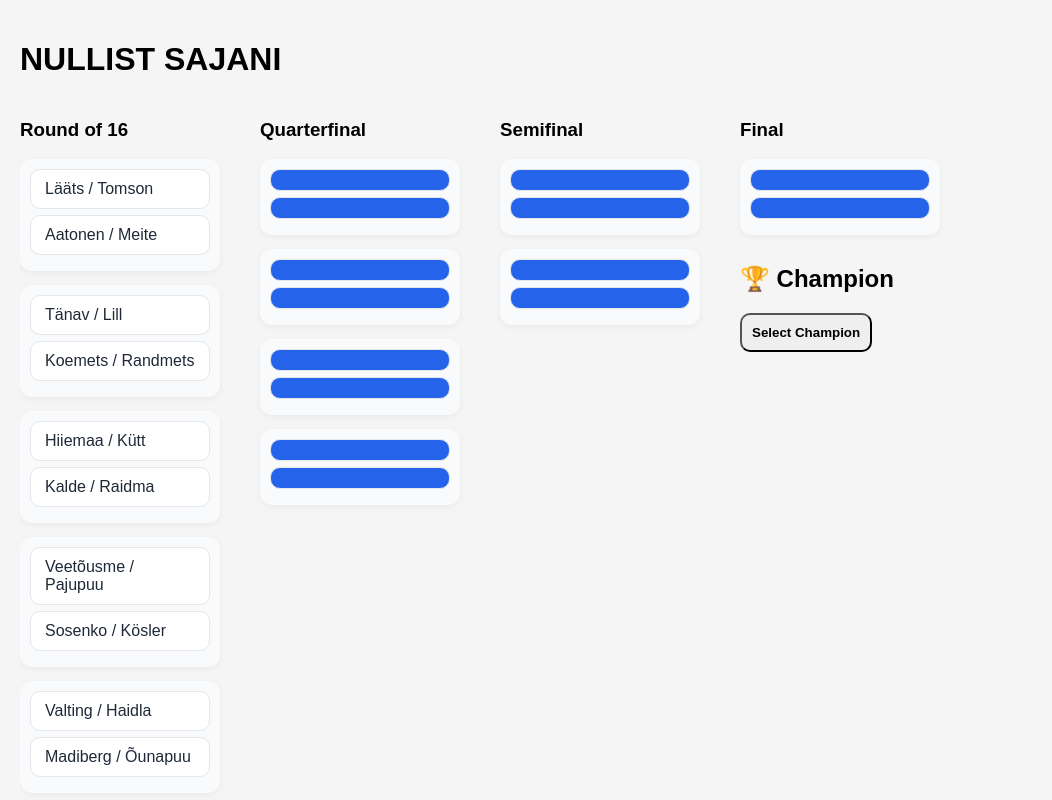
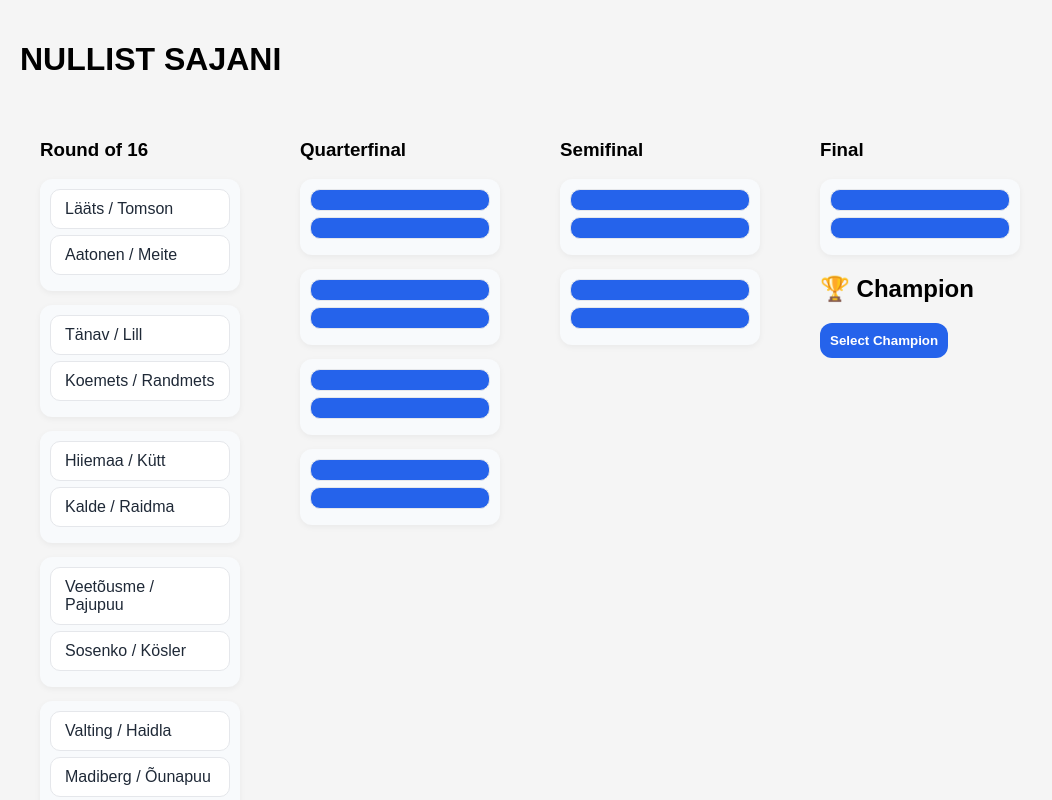
Before and after one commit to martcasual/nullist-sajani-bracket, a React (Vite) app: page / in a window 1280 px wide. Shown: the top 800 px of the page, without its empty margins (0-1052 px from the left). Built offline with nearby package versions, Linux system fonts and the light colour scheme.

Commit message:
Update Bracket.jsx

```diff
--- a/src/components/Bracket.jsx
+++ b/src/components/Bracket.jsx
@@ -13,16 +13,13 @@ const r16 = [
 [teams[14], teams[15]]
 ]
 
-const qf = Array(4).fill(null)
-const sf = Array(2).fill(null)
-
 return (
 
 <div style={{
-display:"grid",
-gridTemplateColumns:"repeat(4,200px)",
-gap:"40px",
-overflowX:"auto"
+display:"flex",
+gap:"60px",
+overflowX:"auto",
+padding:"20px"
 }}>
 
 {/* ROUND OF 16 */}
@@ -43,13 +40,12 @@ onPick={(team)=>onPick("r16_"+i,team)}
 </div>
 
 
-{/* QUARTERFINALS */}
+{/* QUARTERFINAL */}
 
 <div>
 <h3>Quarterfinal</h3>
 
-{qf.map((_,i)=>(
-
+{Array(4).fill().map((_,i)=>(
 <Game
 key={i}
 team1={pred["r16_"+(i*2)]}
@@ -57,19 +53,17 @@ team2={pred["r16_"+(i*2+1)]}
 selected={pred["qf_"+i]}
 onPick={(team)=>onPick("qf_"+i,team)}
 />
-
 ))}
 
 </div>
 
 
-{/* SEMIFINALS */}
+{/* SEMIFINAL */}
 
 <div>
 <h3>Semifinal</h3>
 
-{sf.map((_,i)=>(
-
+{Array(2).fill().map((_,i)=>(
 <Game
 key={i}
 team1={pred["qf_"+(i*2)]}
@@ -77,7 +71,6 @@ team2={pred["qf_"+(i*2+1)]}
 selected={pred["sf_"+i]}
 onPick={(team)=>onPick("sf_"+i,team)}
 />
-
 ))}
 
 </div>
@@ -95,15 +88,17 @@ selected={pred["final"]}
 onPick={(team)=>onPick("final",team)}
 />
 
-<h2 style={{marginTop:"30px"}}>
-🏆 Champion
-</h2>
+<h2 style={{marginTop:"20px"}}>🏆 Champion</h2>
 
 <button
 style={{
 padding:"10px",
-borderRadius:"10px",
-fontWeight:"bold"
+borderRadius:"12px",
+background:"#2563eb",
+color:"white",
+border:"none",
+fontWeight:"bold",
+cursor:"pointer"
 }}
 onClick={()=>onPick("champion",pred["final"])}
 >
```
